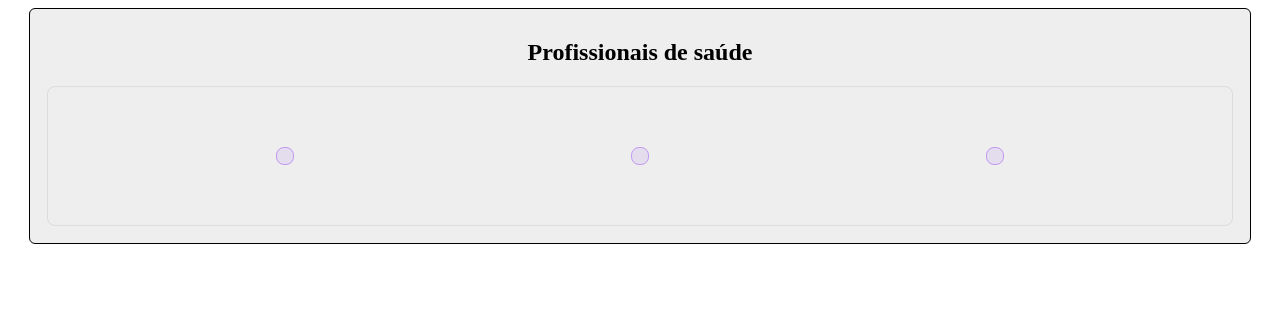
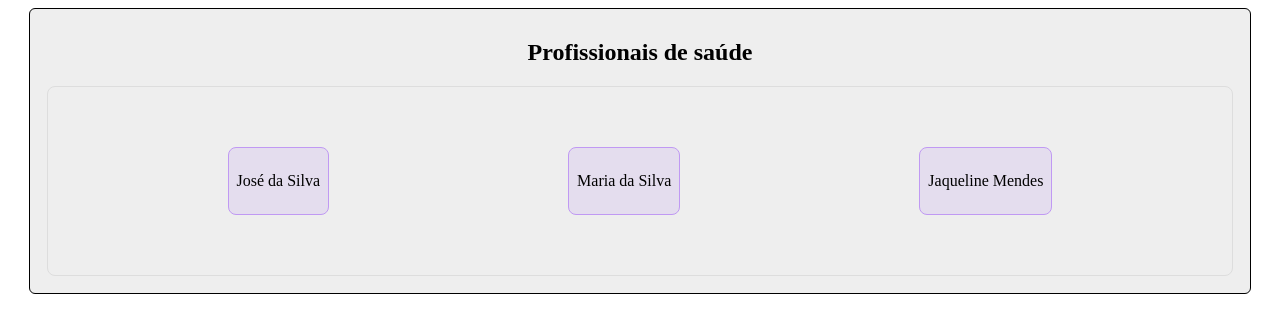
Before and after one commit to leonardovivo/pdm_fatec, a React (Vite) app in the folder exercicio-03/: page / in a window 1280 px wide. Shown: the top 332 px of the page. Built offline with nearby package versions, Linux system fonts and the light colour scheme.

Commit message:
learn(exercicio03-react): define nomes dos medicos em um objeto JSON

```diff
--- a/exercicio-03/src/App.jsx
+++ b/exercicio-03/src/App.jsx
@@ -8,20 +8,26 @@ function App() {
       return {width: 1200, margin: 'auto', border: '1px solid black',
      backgroundColor: "#EEE", borderRadius: 6, padding: 10, textAlign: 'center'};
       }
+
+      const NomesMedicos = {medico1: 'José da Silva', medico2: 'Maria da Silva', medico3: 'Jaqueline Mendes'};
+
       return (
       <div style={estiloAreaDocs()}>
       <h2>Profissionais de saúde</h2>
       <div style={{margin: 7, border: '1px solid #DDD', borderRadius: 8, padding: 60, display: 'flex', flexDirection: 'row', justifyContent: 'space-around'}}>
 
       <div className="profissionais">
+         <p>{NomesMedicos.medico1}</p>
 
    </div>
 
       <div className="profissionais">
+         <p>{NomesMedicos.medico2}</p>
 
    </div>
 
       <div className="profissionais">
+         <p>{NomesMedicos.medico3}</p>
 
    </div>
 
```
